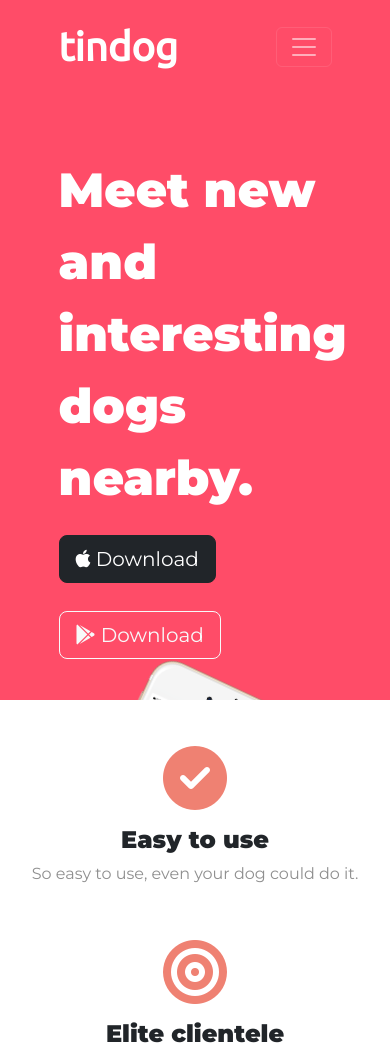
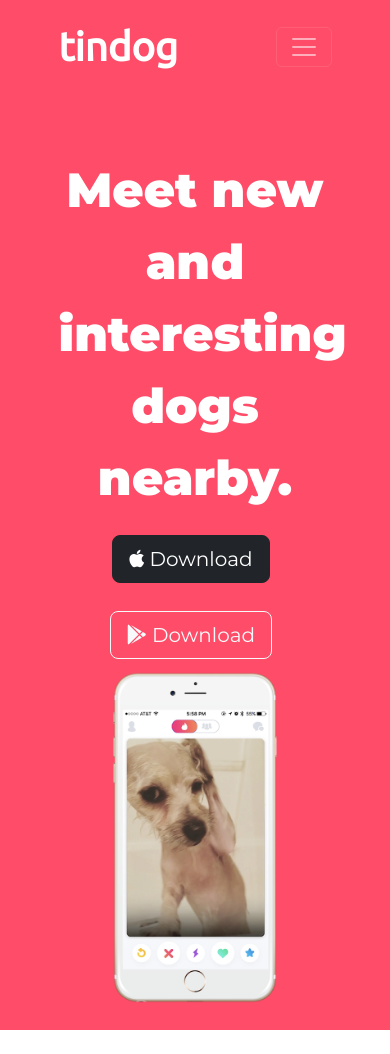
Before and after one commit to j-kennethh/TinDog, a plain HTML site: page index.html in a window 390 px wide. Shown: the top 1054 px of the page. Drawn offline with nearby package versions, Linux system fonts and the light colour scheme.

Commit message:
media query breakpoints

```diff
--- a/css/styles.css
+++ b/css/styles.css
@@ -147,3 +147,17 @@
 .col-pricing {
     padding: 3% 2%;
 }
+
+
+/* Media Queries */
+
+@media (max-width: 991px) {
+    #title {
+        text-align: center;
+    }
+
+    .img-iphone {
+        position: static;
+        transform: rotate(0);
+    }
+}
```
